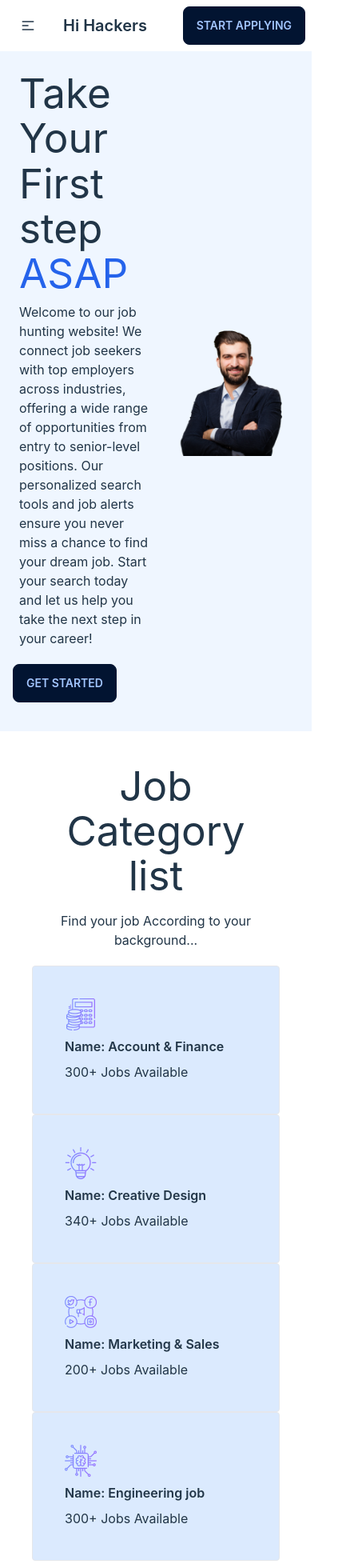
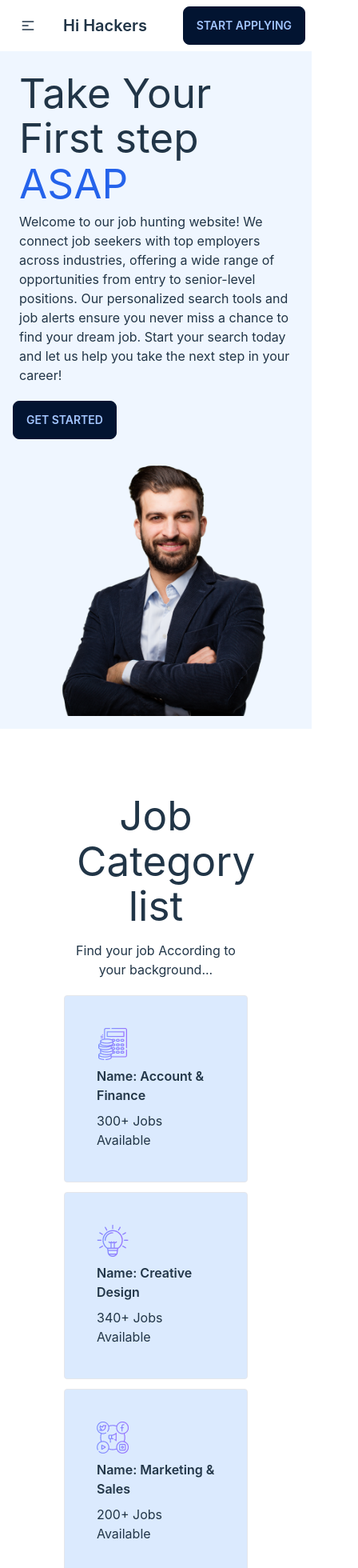
Before and after one commit to Sifat-E-Sadakin/TechTrek, a React (Vite) app: page / in a window 390 px wide. Shown: the top 1960 px of the page at 80% size, 448 px wide, since content can reach past the window. Built offline with nearby package versions, Linux system fonts and the light colour scheme.

Commit message:
responsive home page

```diff
--- a/src/Components/Header/Header.jsx
+++ b/src/Components/Header/Header.jsx
@@ -4,7 +4,7 @@ import JobCategory from '../JobCategory/JobCategory';
 const Header = () => {
     return (
         <div className=' w-full bg-blue-50'>
-            <div className='grid grid-cols-2 w-full p-4 rounded   items-center bg-blue-50'>
+            <div className=' md:grid grid-cols-2 w-full p-4 rounded items-center bg-blue-50 '>
             <div>
                 <div className='m-2'>
                     <h1>Take Your <br /> First step <br />  <span className='text-blue-600'>ASAP</span> </h1>
--- a/src/Components/JobCategory/JobCategory.jsx
+++ b/src/Components/JobCategory/JobCategory.jsx
@@ -5,11 +5,11 @@ const JobCategory = ({categoryList}) => {
 
 
     return (
-        <div className='text-center m-10'>
+        <div className='text-center m-20'>
             <h1 className='m-4'>Job Category list</h1>
             <p>Find your job According to your background...</p>
 
-            <div className='md:flex justify-between mt-5'>
+            <div className='md:flex justify-between mt-5 '>
             {
                 categoryList.map(job=> <ShowCategoryList list={job} key={job.id} ></ShowCategoryList> )
             }
--- a/src/Components/ShowCategoryList/ShowCategoryList.jsx
+++ b/src/Components/ShowCategoryList/ShowCategoryList.jsx
@@ -5,7 +5,7 @@ const ShowCategoryList = ({list}) => {
    let {name, img, jobs}= list;
     return (
         <div>
-            <div className='border p-10 bg-blue-100 rounded text-left'>
+            <div className='border p-10 bg-blue-100 rounded text-left my-3'>
                 <img src={img} alt="" />
                 <h4 className='font-semibold py-2'>Name: {name}</h4>
                 <p>{jobs}</p>
--- a/src/Components/TrendingJobs/TrendingJobs.jsx
+++ b/src/Components/TrendingJobs/TrendingJobs.jsx
@@ -5,13 +5,13 @@ const TrendingJobs = ({trendingJobs}) => {
 
 
     return (
-        <div >
+        <div className='' >
             <div className='text-center'>
                 <h1 className='my-4'>Trending Jobs</h1>
                 <p>The jobs Listed Below are the most attractive jobs now a days...</p>
 
             </div>
-            <div className='grid grid-cols-2 '>
+            <div className='sm:grid grid-cols-2 '>
                 {
                     trendingJobs.map(job=> <ShowTrendingJobs jobs={job} key={job.id}></ShowTrendingJobs>)
                 }
```
